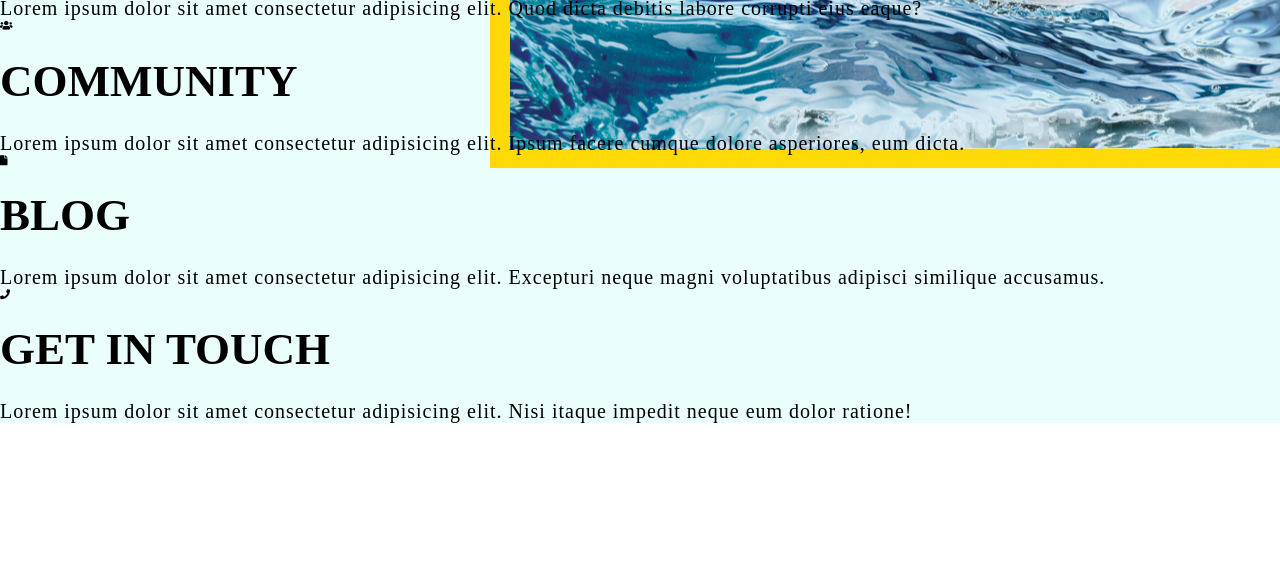
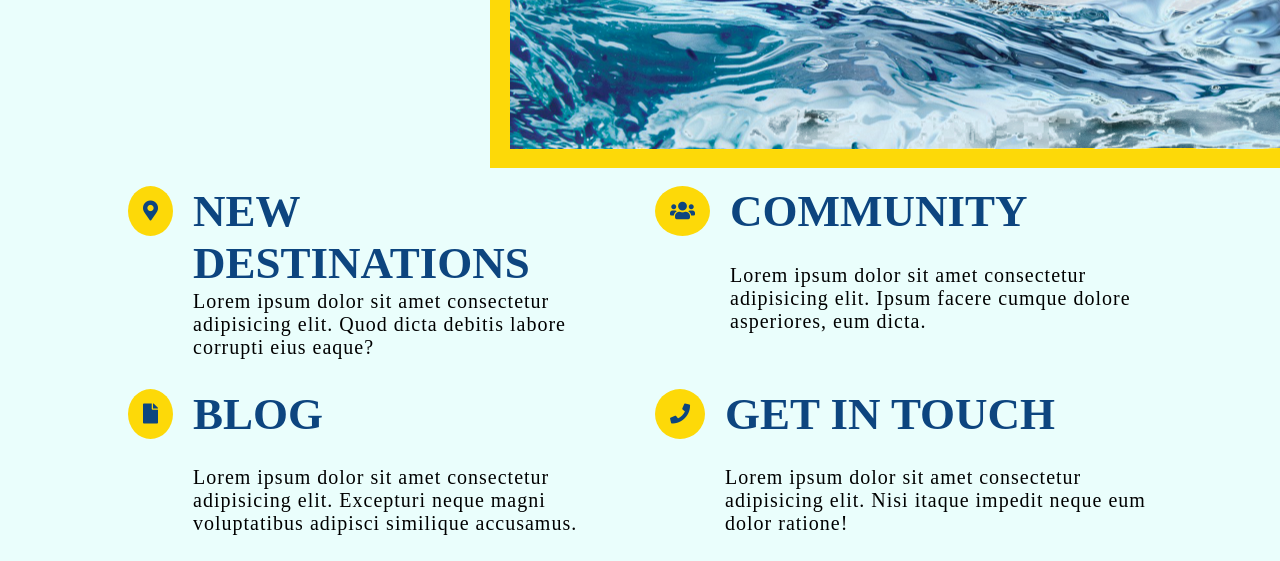
Before and after one commit to A970747/matt-jackson-project2, a plain HTML site: page index.html in a window 1280 px wide. Shown: the part 754-1315 px from the top of the page. Before the commit the page ends 1177 px from the top, so only its background shows below. Drawn offline with Linux system fonts and the light colour scheme; a web font is replaced by a local one.

Commit message:
Add main-section-1.

```diff
--- a/index.html
+++ b/index.html
@@ -22,31 +22,33 @@
 
         <div class="left-10">
             <h1>boat ride adventures</h1>
-            <img src="images/home-box-header.png" alt="">
+            <img src="images/home-box-header.png" alt="A large cruise ship.">
         </div>
     </header>
 
     <main>
         <section class="main-section-1">
-            <div>
-                <i class="fas fa-map-marker-alt"></i>
-                <h2>new destinations</h2>
-                <p>Lorem ipsum dolor sit amet consectetur adipisicing elit. Quod dicta debitis labore corrupti eius eaque?</p>
-            </div>
-            <div>
-                <i class="fas fa-users"></i>
-                <h2>community</h2>
-                <p>Lorem ipsum dolor sit amet consectetur adipisicing elit. Ipsum facere cumque dolore asperiores, eum dicta.</p>
-            </div>
-            <div>
-                <i class="fas fa-file"></i>
-                <h2>blog</h2>
-                <p>Lorem ipsum dolor sit amet consectetur adipisicing elit. Excepturi neque magni voluptatibus adipisci similique accusamus.</p>
-            </div>
-            <div>
-                <i class="fas fa-phone"></i>
-                <h2>get in touch</h2>
-                <p>Lorem ipsum dolor sit amet consectetur adipisicing elit. Nisi itaque impedit neque eum dolor ratione!</p>
+            <div class="wrapper-80">
+                <div class="grid-1-2-2">
+                    <i class="fas fa-map-marker-alt grid-menu icon"></i>
+                    <h2 class="grid-main">new destinations</h2>
+                    <p class="grid-footer">Lorem ipsum dolor sit amet consectetur adipisicing elit. Quod dicta debitis labore corrupti eius eaque?</p>
+                </div>
+                <div class="grid-1-2-2">
+                    <i class="fas fa-users grid-menu icon"></i>
+                    <h2 class="grid-main">community</h2>
+                    <p class="grid-footer">Lorem ipsum dolor sit amet consectetur adipisicing elit. Ipsum facere cumque dolore asperiores, eum dicta.</p>
+                </div>
+                <div class="grid-1-2-2">
+                    <i class="fas fa-file grid-menu icon"></i>
+                    <h2 class="grid-main">blog</h2>
+                    <p class="grid-footer">Lorem ipsum dolor sit amet consectetur adipisicing elit. Excepturi neque magni voluptatibus adipisci similique accusamus.</p>
+                </div>
+                <div class="grid-1-2-2">
+                    <i class="fas fa-phone grid-menu icon"></i>
+                    <h2 class="grid-main">get in touch</h2>
+                    <p class="grid-footer">Lorem ipsum dolor sit amet consectetur adipisicing elit. Nisi itaque impedit neque eum dolor ratione!</p>
+                </div>
             </div>
         </section>
 
--- a/styles/sass/_global.scss
+++ b/styles/sass/_global.scss
@@ -39,18 +39,18 @@ h1 {
 
 h2 {
     @include fontSize(45);
-    line-height: 99.8px;
+    // line-height: 99.8px;
 }
 
 h3 {
     @include fontSize(40);
-    line-height: 58px;
+    // line-height: 58px;
     letter-spacing: 1.3px;
 }
 
 h4 {
     @include fontSize(25);
-    line-height: 58px;
+    // line-height: 58px;
     letter-spacing: 0.8px;
 }
 
@@ -81,3 +81,21 @@ p {
     width: 90%;
     margin-left: auto;
 }
+
+.grid-menu {
+    grid-area: menu;
+}
+
+.grid-main {
+    grid-area: main;
+}
+
+.grid-footer {
+    grid-area: footer;
+}
+
+.icon {
+    background: $primaryAccent;
+    padding: 1.5rem;
+    border-radius: 50%;
+}
--- a/styles/sass/_header.scss
+++ b/styles/sass/_header.scss
@@ -13,9 +13,6 @@ header {
         margin-top: 15rem;
     }
 
-    h1 {
-    }
-
     img {
         flex:1 1 100%;
     }
--- a/styles/sass/_main.scss
+++ b/styles/sass/_main.scss
@@ -1,3 +1,29 @@
 .main-section-1 {
     background-color: $secondaryBackground;
+    padding-top: 30rem;
+
+        .wrapper-80 {
+            display: grid;
+            grid-template-columns: 1fr 1fr;
+            grid-template-rows: 1fr 1fr;
+            gap: 3rem;
+        }
+
+    .grid-1-2-2 {
+        display: grid;
+        grid-template-areas: 'menu main main'
+                            'menu footer footer';
+        justify-items: start;
+        align-items: start;
+        gap: 0 2rem;
+
+        h2 {
+            color: $primaryFontColor;
+        }
+
+        i {
+            font-size: 2rem;
+            color: $primaryFontColor;
+        }
+    }
 }
```
Also changed, not shown: styles/style.css.
